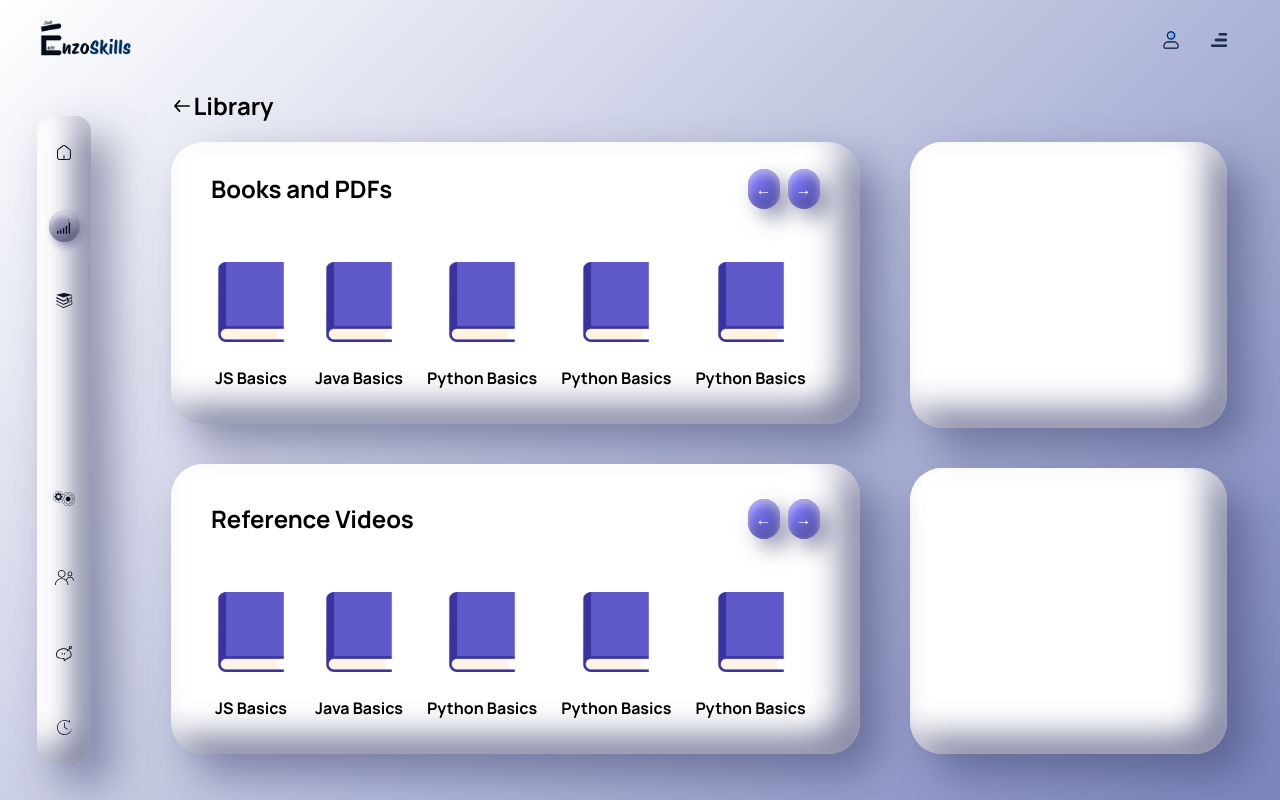
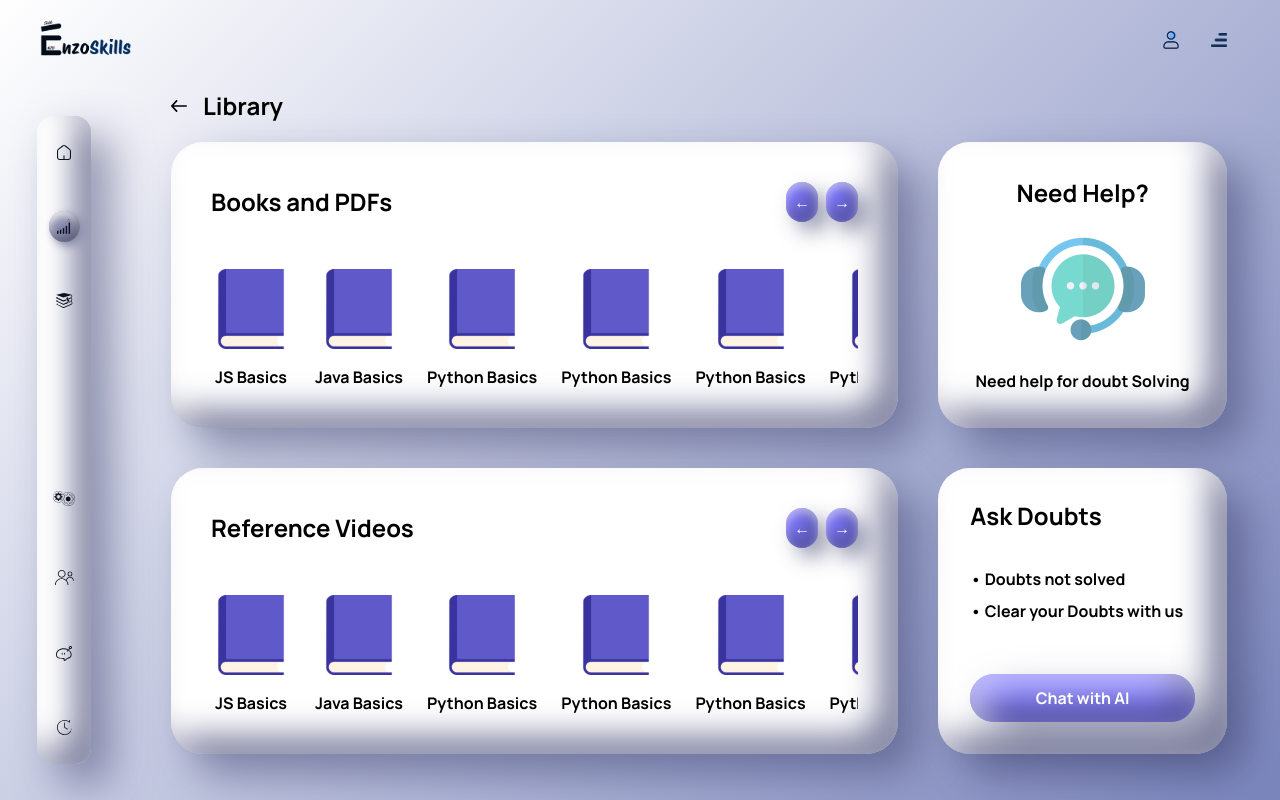
Before and after one commit to Codomania-Legends/EnzoSkills, a React (Vite) app in the folder frontend/: page /dashboard/library in a window 1280 px wide. Shown: the top 800 px of the page. Built offline with nearby package versions, Linux system fonts and the light colour scheme; a web font is replaced by a local one.

Commit message:
created the library section

```diff
--- a/frontend/src/Dashboard/Library/Library.jsx
+++ b/frontend/src/Dashboard/Library/Library.jsx
@@ -3,92 +3,53 @@ import "./Library.css"
 
 function Library() {
   const data = [
-    {
-      image : "/Dashboard/book.svg",
-      BookName : "JS Basics",
-    },
-    {
-      image : "/Dashboard/book.svg",
-      BookName : "Java Basics",
-    },
-    {
-      image : "/Dashboard/book.svg",
-      BookName : "Python Basics",
-    },
-    {
-      image : "/Dashboard/book.svg",
-      BookName : "Python Basics",
-    },
-    {
-      image : "/Dashboard/book.svg",
-      BookName : "Python Basics",
-    },
-    {
-      image : "/Dashboard/book.svg",
-      BookName : "Python Basics",
-    },
-    {
-      image : "/Dashboard/book.svg",
-      BookName : "Python Basics",
-    },
-    {
-      image : "/Dashboard/book.svg",
-      BookName : "Python Basics",
-    },
+    { image: "/Dashboard/book.svg", BookName: "JS Basics" },
+    { image: "/Dashboard/book.svg", BookName: "Java Basics" },
+    { image: "/Dashboard/book.svg", BookName: "Python Basics" },
+    { image: "/Dashboard/book.svg", BookName: "Python Basics" },
+    { image: "/Dashboard/book.svg", BookName: "Python Basics" },
+    { image: "/Dashboard/book.svg", BookName: "Python Basics" },
+    { image: "/Dashboard/book.svg", BookName: "Python Basics" },
+    { image: "/Dashboard/book.svg", BookName: "Python Basics" },
   ]
 
-  const scrollRef = useRef(null);
+  // Separate refs for separate scroll sections
+  const scrollRefBooks = useRef(null);
+  const scrollRefVideos = useRef(null);
 
-  const scroll = (direction) => {
-    const { current } = scrollRef;
+  const handleScroll = (ref, direction) => {
+    const { current } = ref;
     if (current) {
-      // Adjust '300' to change how far it scrolls per click
       const scrollAmount = direction === 'left' ? -300 : 300;
       current.scrollBy({ left: scrollAmount, behavior: 'smooth' });
     }
   };
 
   return (
-    <>
-    <div className="library-dash-section container h-full mx-auto px-4 mt-5">
-      <div className="flex fade_in justify-evenly items-center w-1/10 mb-5">
-        <img src="/Dashboard/Courses/Back.svg" alt="Back" className="h-4 w-4" />
-        <h1 className="text-2xl h-[10%] font-bold">Library</h1>
+    <div className="library-dash-section container mx-auto px-4 mt-5 h-full">
+      <div className="flex fade_in items-center gap-4 mb-5">
+        <img src="/Dashboard/Courses/Back.svg" alt="Back" className="h-4 w-4 cursor-pointer" />
+        <h1 className="text-2xl font-bold">Library</h1>
       </div>
 
-      <div className="flex h-full lg:h-[85%] flex-col lg:flex-row w-full gap-10 md:justify-between">
+      {/* Main Grid Container: 70/30 split */}
+      <div className="grid grid-cols-1 lg:grid-cols-10 gap-10 h-full lg:h-[85%]">
 
-        <div className=" flex w-[90%] lg:w-[65%] h-full">
-          <div className="grid grid-col-1 w-full md:grid-row-2 gap-10">
+        {/* Left Column (70%) */}
+        <div className="lg:col-span-7 flex flex-col gap-10">
 
-            <div className="white flex flex-col justify-around medium-box-shadow rounded-[2em] p-2  w-full px-10">
+          {/* Section 1: Books */}
+          <div className="white flex flex-col h-1/2 justify-around medium-box-shadow rounded-[2em] p-6 px-10">
             <div className="flex justify-between items-center mb-4">
               <h1 className="text-2xl font-bold">Books and PDFs</h1>
-
-                {/* Navigation Buttons */}
               <div className="flex gap-2">
-                  <button
-                    onClick={() => scroll('left')}
-                    className="small-box-shadow rounded-full p-2 blue text-white transition"
-                  >
-                    ←
-                  </button>
-                  <button
-                    onClick={() => scroll('right')}
-                    className="small-box-shadow rounded-4xl p-2 blue text-white transition"
-                  >
-                    →
-                  </button>
+                <button onClick={() => handleScroll(scrollRefBooks, 'left')} className="small-box-shadow rounded-full p-2 blue text-white">←</button>
+                <button onClick={() => handleScroll(scrollRefBooks, 'right')} className="small-box-shadow rounded-full p-2 blue text-white">→</button>
               </div>
             </div>
-
-              {/* Added 'ref' and 'scroll-smooth' */}
-              <div
-                ref={scrollRef}
-                className="flex flex-nowrap overflow-x-scroll  no-scrollbar justify-start items-center gap-6 scroll-smooth"
-              >
+            <div ref={scrollRefBooks} className="flex flex-nowrap overflow-x-scroll no-scrollbar gap-6 scroll-smooth">
               {data.map((item, index) => (
-                  <div key={index} className="flex flex-col items-center gap-6 pb-2 flex-none">
+                <div key={index} className="flex flex-col items-center gap-4 flex-none">
                   <img src={item.image} alt={item.BookName} className="h-20 w-20 object-contain" />
                   <h2 className="text-md font-bold">{item.BookName}</h2>
                 </div>
@@ -96,34 +57,18 @@ function Library() {
             </div>
           </div>
 
-            <div className="white flex flex-col justify-around medium-box-shadow h-full rounded-[2em] p-4 w-full px-10 relative">
+          {/* Section 2: Videos */}
+          <div className="white flex flex-col h-1/2 justify-around medium-box-shadow rounded-[2em] p-6 px-10">
             <div className="flex justify-between items-center mb-4">
               <h1 className="text-2xl font-bold">Reference Videos</h1>
-
-                {/* Navigation Buttons */}
               <div className="flex gap-2">
-                  <button
-                    onClick={() => scroll('left')}
-                    className="small-box-shadow rounded-full p-2 blue text-white transition"
-                  >
-                    ←
-                  </button>
-                  <button
-                    onClick={() => scroll('right')}
-                    className="small-box-shadow rounded-4xl p-2 blue text-white transition"
-                  >
-                    →
-                  </button>
+                <button onClick={() => handleScroll(scrollRefVideos, 'left')} className="small-box-shadow rounded-full p-2 blue text-white">←</button>
+                <button onClick={() => handleScroll(scrollRefVideos, 'right')} className="small-box-shadow rounded-full p-2 blue text-white">→</button>
               </div>
             </div>
-
-              {/* Added 'ref' and 'scroll-smooth' */}
-              <div
-                ref={scrollRef}
-                className="flex flex-nowrap overflow-x-scroll  no-scrollbar justify-start items-center gap-6 scroll-smooth"
-              >
+            <div ref={scrollRefVideos} className="flex flex-nowrap overflow-x-scroll no-scrollbar gap-6 scroll-smooth">
               {data.map((item, index) => (
-                  <div key={index} className="flex flex-col items-center gap-6 flex-none">
+                <div key={index} className="flex flex-col items-center gap-4 flex-none">
                   <img src={item.image} alt={item.BookName} className="h-20 w-20 object-contain" />
                   <h2 className="text-md font-bold">{item.BookName}</h2>
                 </div>
@@ -131,22 +76,27 @@ function Library() {
             </div>
           </div>
         </div>
+
+        {/* Right Column (30%) */}
+        <div className="lg:col-span-3 flex flex-col gap-10">
+          <div className="white flex flex-col justify-center items-center medium-box-shadow rounded-[2em] p-8 h-1/2">
+            <h1 className="text-2xl font-bold mb-4">Need Help?</h1>
+            <img src="/Dashboard/CustomerHelp.svg" alt="Help" className='h-32 w-32 mb-4' />
+            <p className='text-center text-md font-bold'>Need help for doubt Solving</p>
           </div>
 
-        <div className="flex w-[90%] lg:w-[30%] h-full">
-          <div className="grid grid-col-1 w-full md:grid-row-2 gap-10">
-            <div className="white flex flex-col justify-around medium-box-shadow h-full rounded-[2em] p-4 w-full px-6">
-
+          <div className="white flex flex-col justify-between medium-box-shadow rounded-[2em] p-8 h-1/2">
+            <h1 className="text-2xl font-bold">Ask Doubts</h1>
+            <div className='flex flex-col gap-2 font-bold'>
+              <p>• Doubts not solved</p>
+              <p>• Clear your Doubts with us</p>
             </div>
-            <div className="white flex flex-col justify-around medium-box-shadow h-full rounded-[2em] p-4 w-full px-6">
-
+            <button className='font-bold medium-box-shadow blue text-white rounded-full py-3 mt-4'>Chat with AI</button>
           </div>
         </div>
 
       </div>
     </div>
-    </div>
-    </>
   )
 }
 
```
Also changed, not shown: frontend/public/Dashboard/CustomerHelp.svg (added), 1 other file (tests, documents, lock files or other folders). Lines whose indentation alone changed are shown as unchanged.
